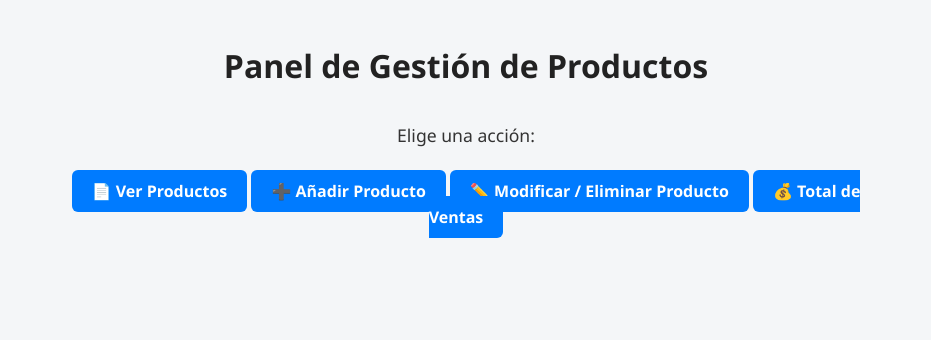
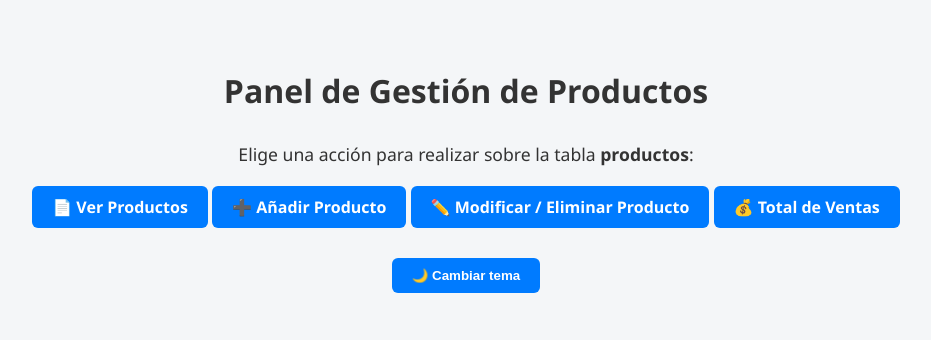
Before and after one commit to Lemmii33/Programacion, a PHP site: page / in a window 1280 px wide. Shown: the top 340 px of the page, without its empty margins (174-1105 px from the left). Run offline with PHP 8.4, Linux system fonts and the light colour scheme.

Commit message:
tema obscuro

```diff
--- a/css/estilos.css
+++ b/css/estilos.css
@@ -1,39 +1,50 @@
-/* Reset básico */
-* {
-    margin: 0;
-    padding: 0;
-    box-sizing: border-box;
+:root {
+    --fondo: #f4f6f8;
+    --texto: #333;
+    --fondo-tarjeta: #fff;
+    --tabla-header: #007BFF;
+    --tabla-filas: #f9f9f9;
+    --borde-progreso: #000;
+    --btn-bg: #007BFF;
+    --btn-hover: #0056b3;
+    --vendido-si: green;
+    --vendido-no: red;
 }
 
-/* Estilo general */
 body {
     font-family: 'Segoe UI', Tahoma, Geneva, Verdana, sans-serif;
-    background-color: #f4f6f8;
-    color: #333;
-    line-height: 1.6;
+    background-color: var(--fondo);
+    color: var(--texto);
     padding: 20px;
 }
 
-/* Contenedor centrado */
+body.oscuro {
+    --fondo: #1e1e1e;
+    --texto: #f0f0f0;
+    --fondo-tarjeta: #2c2c2c;
+    --tabla-header: #444;
+    --tabla-filas: #3a3a3a;
+    --borde-progreso: #aaa;
+    --btn-bg: #444;
+    --btn-hover: #666;
+}
+
 .container {
     max-width: 900px;
     margin: 0 auto;
     padding: 20px;
 }
 
-/* Encabezados */
 h1, h2, h3 {
+    text-align: center;
     margin-bottom: 20px;
-    color: #222;
-    text-align: center;
 }
 
-/* Tabla */
 table {
     width: 100%;
+    border-collapse: collapse;
     margin: 20px 0;
-    border-collapse: collapse;
-    background-color: #fff;
+    background-color: var(--fondo-tarjeta);
     box-shadow: 0 0 8px rgba(0, 0, 0, 0.05);
     border-radius: 6px;
     overflow: hidden;
@@ -45,37 +56,33 @@
 }
 
 th {
-    background-color: #007BFF;
+    background-color: var(--tabla-header);
     color: white;
-    text-transform: uppercase;
 }
 
 tr:nth-child(even) {
-    background-color: #f9f9f9;
+    background-color: var(--tabla-filas);
 }
 
-/* Estilo para vendidos */
 .vendido-si {
-    color: green;
+    color: var(--vendido-si);
     font-weight: bold;
 }
 
 .vendido-no {
-    color: red;
+    color: var(--vendido-no);
     font-weight: bold;
 }
 
-/* Resumen informativo */
 .resumen {
     text-align: center;
     margin-top: 30px;
     font-size: 1.1rem;
 }
 
-/* Botones */
 .btn {
     padding: 10px 20px;
-    background-color: #007BFF;
+    background-color: var(--btn-bg);
     color: white;
     border: none;
     border-radius: 6px;
@@ -86,20 +93,19 @@
 }
 
 .btn:hover {
-    background-color: #0056b3;
+    background-color: var(--btn-hover);
 }
 
-/* Barra de progreso */
 .progress-container {
     width: 80%;
     max-width: 500px;
     margin: 20px auto;
     background-color: #e0e0e0;
+    border: 2px solid var(--borde-progreso);
     border-radius: 20px;
     height: 30px;
     overflow: hidden;
     box-shadow: inset 0 1px 3px rgba(0, 0, 0, 0.2);
-    position: relative;
 }
 
 .progress-bar {
@@ -112,15 +118,14 @@
     border-radius: 20px 0 0 20px;
 }
 
-/* Colores según porcentaje */
 .progress-bar.low {
-    background-color: #dc3545; /* rojo */
+    background-color: #dc3545;
 }
 
 .progress-bar.medium {
-    background-color: #fd7e14; /* naranja */
+    background-color: #fd7e14;
 }
 
 .progress-bar.high {
-    background-color: #28a745; /* verde */
+    background-color: #28a745;
 }
--- a/index.php
+++ b/index.php
@@ -4,13 +4,15 @@
     <meta charset="UTF-8">
     <title>Gestión de Productos</title>
     <link rel="stylesheet" href="css/estilos.css">
+    <script defer src="js/tema.js"></script>
 </head>
 <body>
+
 <div class="container">
     <h1>Panel de Gestión de Productos</h1>
 
     <div class="resumen">
-    <p>Elige una acción:</p>
+        <p>Elige una acción para realizar sobre la tabla <strong>productos</strong>:</p>
     </div>
 
     <div style="text-align:center; margin-top: 30px;">
@@ -19,6 +21,11 @@
         <a class="btn" href="modificar_producto.php">✏️ Modificar / Eliminar Producto</a>
         <a class="btn" href="total_ventas.php">💰 Total de Ventas</a>
     </div>
+
+    <div style="text-align: center; margin-top: 40px;">
+        <button class="btn" onclick="alternarTema()">🌙 Cambiar tema</button>
     </div>
+</div>
+
 </body>
 </html>
--- /dev/null
+++ b/js/tema.js
@@ -0,0 +1,18 @@
+function alternarTema() {
+    const body = document.body;
+    body.classList.toggle("oscuro");
+
+    // Guarda la preferencia
+    if (body.classList.contains("oscuro")) {
+        localStorage.setItem("modo", "oscuro");
+    } else {
+        localStorage.setItem("modo", "claro");
+    }
+}
+
+// Al cargar, aplica el tema guardado
+document.addEventListener("DOMContentLoaded", () => {
+    if (localStorage.getItem("modo") === "oscuro") {
+        document.body.classList.add("oscuro");
+    }
+});
```
Lines whose indentation alone changed are shown as unchanged.
